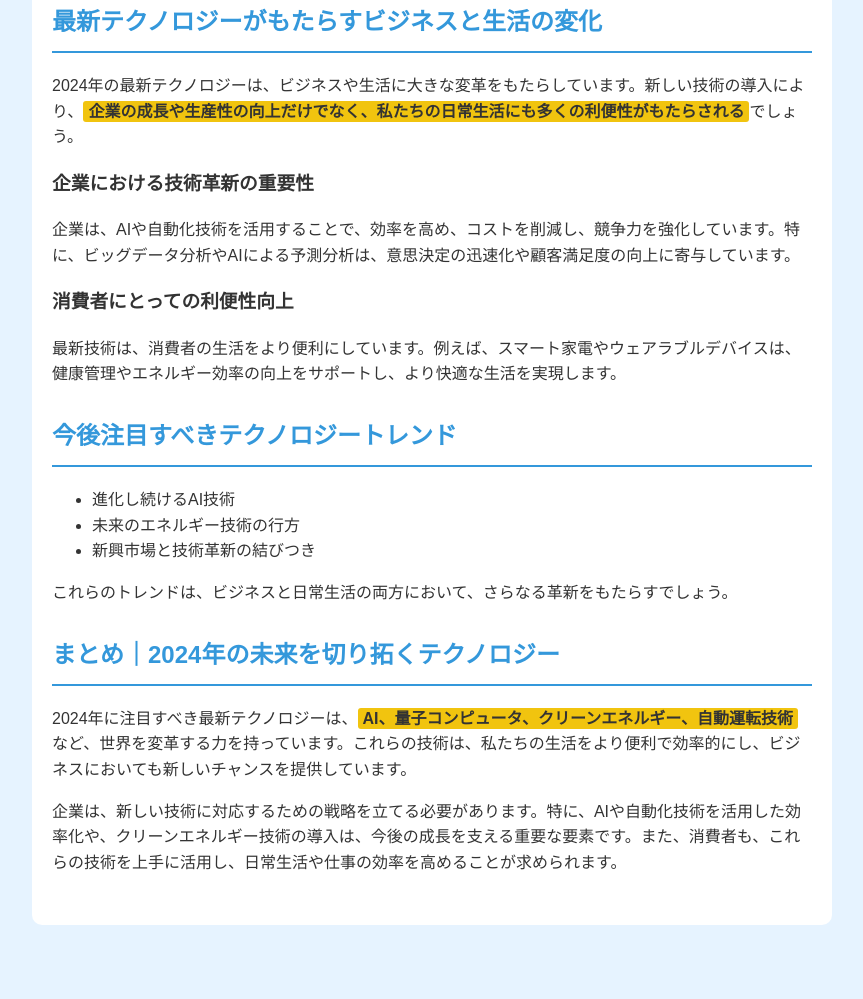
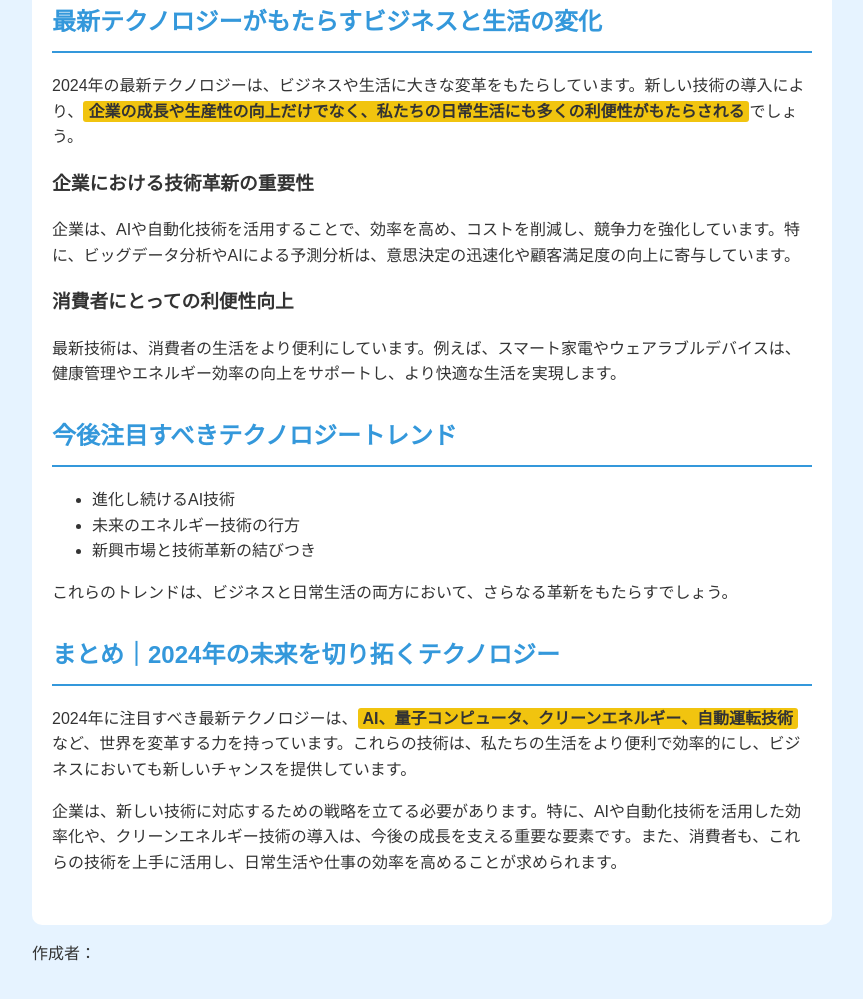
Before and after one commit to chijiBr/technology.sample2, a plain HTML site: page index.html in a window 1280 px wide. Shown: the part 2171-3170 px from the top of the page, without its empty margins (208-1071 px from the left). Before the commit the page ends 3116 px from the top, so only its background shows below. Drawn offline with Linux system fonts and the light colour scheme.

Commit message:
Update index.html

```diff
--- a/index.html
+++ b/index.html
@@ -137,6 +137,7 @@
     </main>
 
     <footer>
+        <p>作成者：</p>
     </footer>
 </body>
 </html>
```
